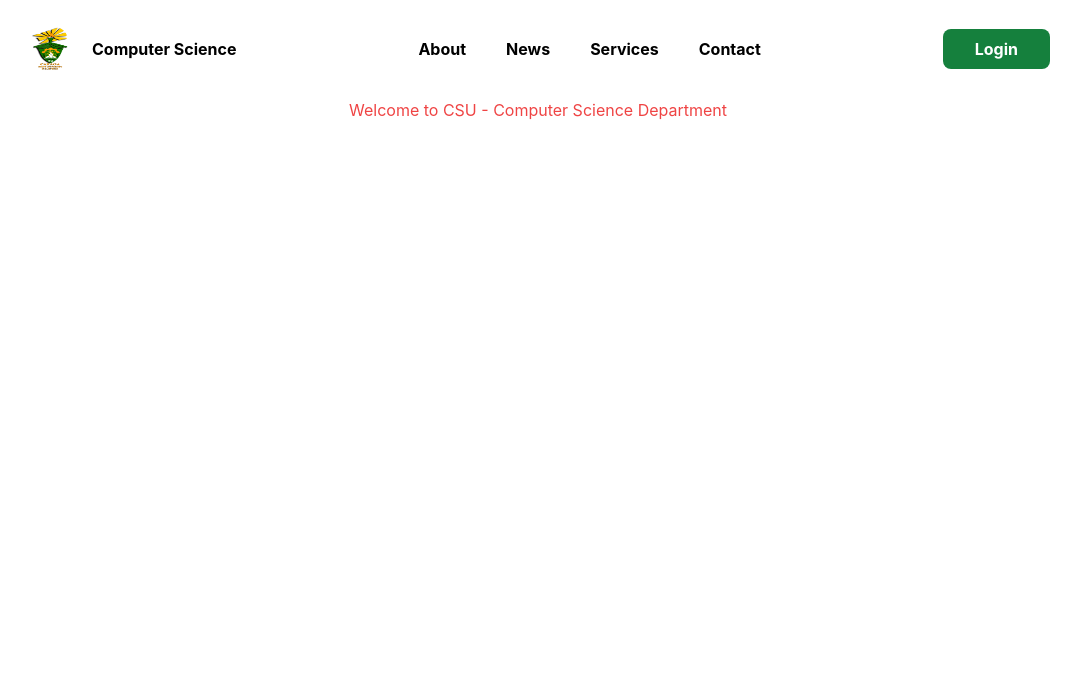
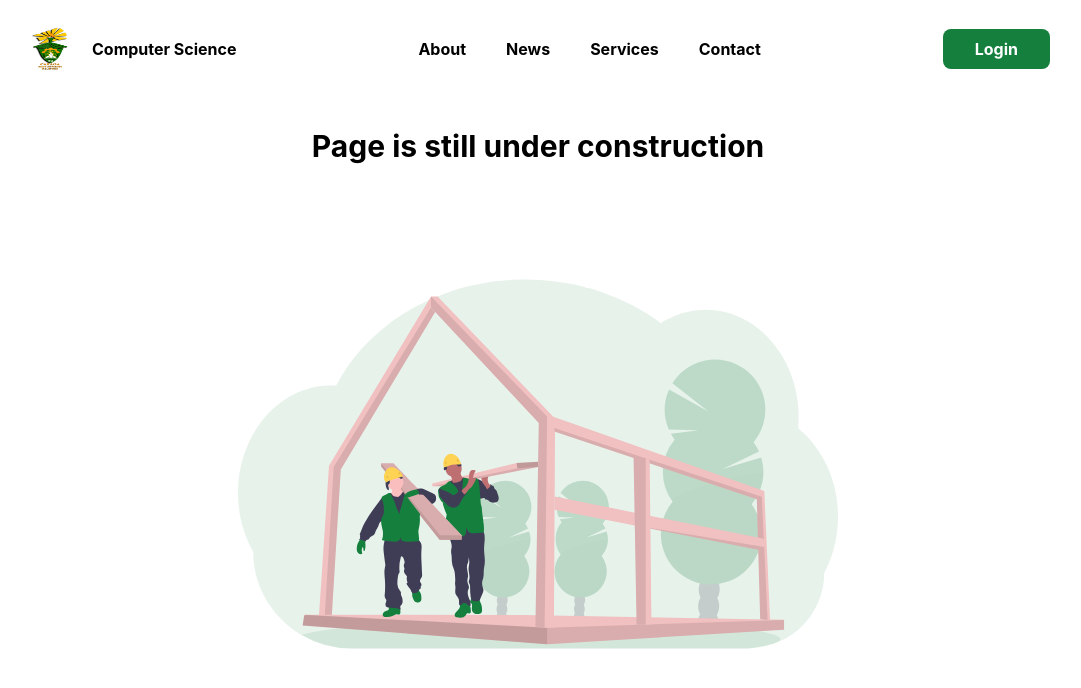
Before and after one commit to kentezrabetita/csu-komsay, a Next.js app: page / in a window 1280 px wide. Shown: the top 688 px of the page, without its empty margins (102-1183 px from the left). Built offline with nearby package versions, Linux system fonts and the light colour scheme.

Commit message:
add page for routes

```diff
--- /dev/null
+++ b/pages/about.js
@@ -0,0 +1,6 @@
+import React from 'react';
+import Landing from '../components/landing';
+
+export default function About() {
+  return <Landing />;
+}
--- /dev/null
+++ b/pages/contact.js
@@ -0,0 +1,6 @@
+import React from 'react';
+import Landing from '../components/landing';
+
+export default function Contact() {
+  return <Landing />;
+}
--- a/pages/index.js
+++ b/pages/index.js
@@ -1,21 +1,15 @@
 import Head from 'next/head';
-import MainLayout from '../components/layout';
+import Landing from '../components/landing';
 
 export default function Home() {
   return (
-    <MainLayout>
+    <>
       <Head>
         <title>CSU - Computer Science</title>
         <meta name='description' content='Generated by create next app' />
         <link rel='icon' href='/favicon.ico' />
       </Head>
-      <main>
-        <div className='flex items-center justify-center'>
-          <h1 className='text-red-500'>
-            Welcome to CSU - Computer Science Department
-          </h1>
-        </div>
-      </main>
-    </MainLayout>
+      <Landing />
+    </>
   );
 }
--- a/pages/news.js
+++ b/pages/news.js
@@ -2,5 +2,5 @@ import React from 'react';
 import MainLayout from '../components/layout';
 
 export default function News() {
-  return <MainLayout>News Page</MainLayout>;
+  return <MainLayout />;
 }
--- /dev/null
+++ b/pages/services.js
@@ -0,0 +1,6 @@
+import React from 'react';
+import Landing from '../components/landing';
+
+export default function Services() {
+  return <Landing />;
+}
```
